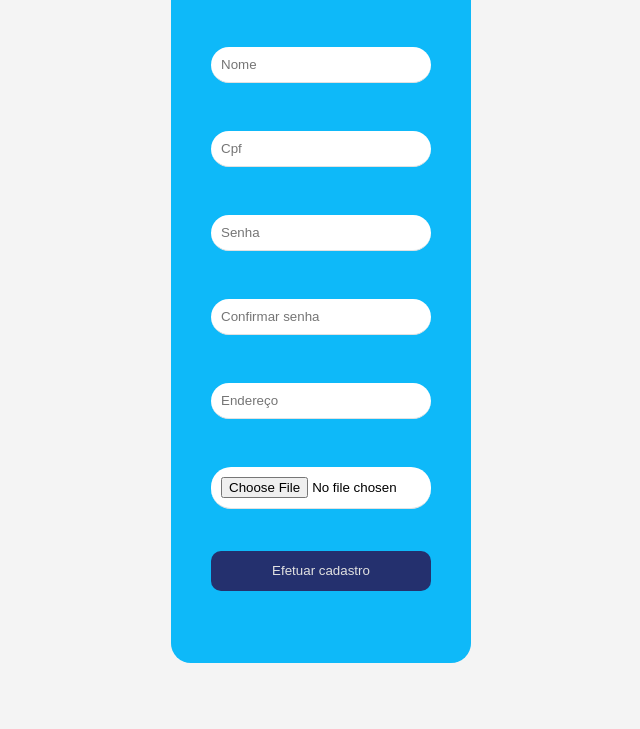
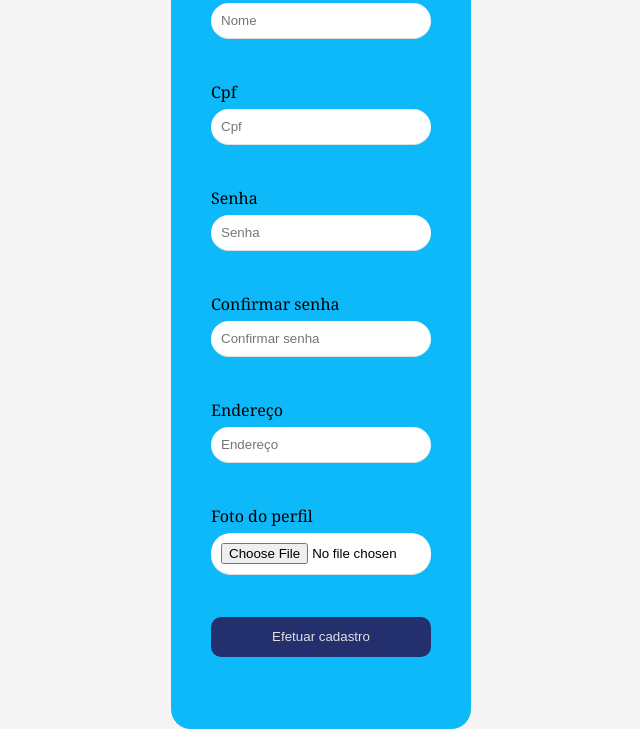
Before and after one commit to RRonanS/Aconchego, a website: page Aconchego/public/pages/registro.html in a window 1280 px wide. Shown: the part 116-845 px from the top of the page, without its empty margins (319-959 px from the left). Before the commit the page ends 800 px from the top, so only its background shows below. Drawn offline with Linux system fonts and the light colour scheme.

Commit message:
Add files via upload

```diff
--- a/Aconchego/public/pages/registro.html
+++ b/Aconchego/public/pages/registro.html
@@ -30,40 +30,47 @@
                 </div>
 
                 <div class="card-content">
-                    <form action="http://localhost:8080/cadastro" method="post">
+                    <form action="http://localhost:8080/efetuarcadastro" method="post" enctype="multipart/form-data">
                         <div class="card-content-area">
 
-                            <input type="text" id="usuario" autocomplete="off" placeholder="Nome" required >
+                            <label for="usuario">Nome</label>
+                            <input type="text" id="usuario" autocomplete="off" placeholder="Nome" name="nome" required >
 
                         </div>
                         <br>
                         <div class="card-content-area">
 
-                            <input type="text" id="cpf" autocomplete="off" placeholder="Cpf" pattern="[0-9]{11}" maxlength="11" required onfocus="mostrarAjuda()" onblur="esconderAjuda()" required>
+                            <label for="cpf">Cpf</label>
+                            <input type="text" id="cpf" autocomplete="off" placeholder="Cpf" pattern="[0-9]{11}" maxlength="11"
+                            name="cpf" required onfocus="mostrarAjuda()" onblur="esconderAjuda()" required>
                             <span id="cpf-ajuda" style="display:none">Preencha com os 11 dígitos do seu CPF, sem pontos ou traços.</span>
                         </div>
                         <br>
                         <div class="card-content-area">
 
-                            <input type="password" id="password" autocomplete="off" placeholder="Senha" required>
+                            <label for="password">Senha</label>
+                            <input type="password" id="password" autocomplete="off" placeholder="Senha" name="senha" required>
 
                         </div>
                         <br>
                         <div class="card-content-area">
 
+                            <label for="conf_password">Confirmar senha</label>
                             <input type="password" id="conf_password" autocomplete="off" placeholder="Confirmar senha" required>
                             <span id="senha-feedback"></span>
                         </div>
                         <br>
                         <div class="card-content-area">
 
-                            <input type="text" id="endereco" autocomplete="off" placeholder="Endereço" >
+                            <label for="endereco">Endereço</label>
+                            <input type="text" id="endereco" autocomplete="off" placeholder="Endereço" name="endereco">
 
                         </div>
                         <br>
                         <div class="card-content-area">
 
-                            <input type="file" id="foto" autocomplete="off" placeholder="foto" >
+                            <label for="imagem">Foto do perfil</label>
+                            <input type="file" id="imagem" autocomplete="off" placeholder="foto" name="imagem">
 
                         </div>
                         <br>
```
Also changed, not shown: Aconchego/public/pages/perfil.html (+5 -1 lines).
